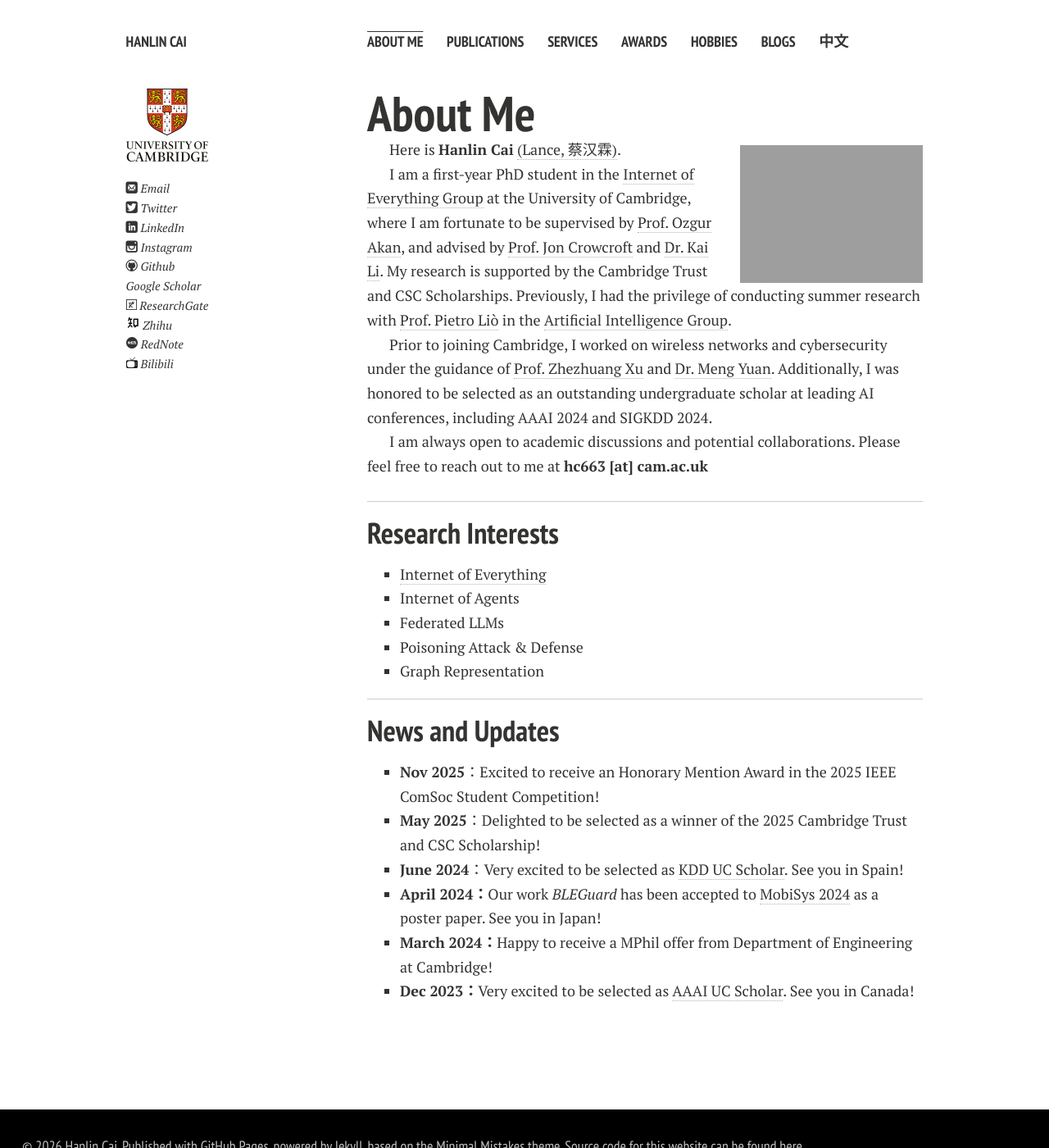
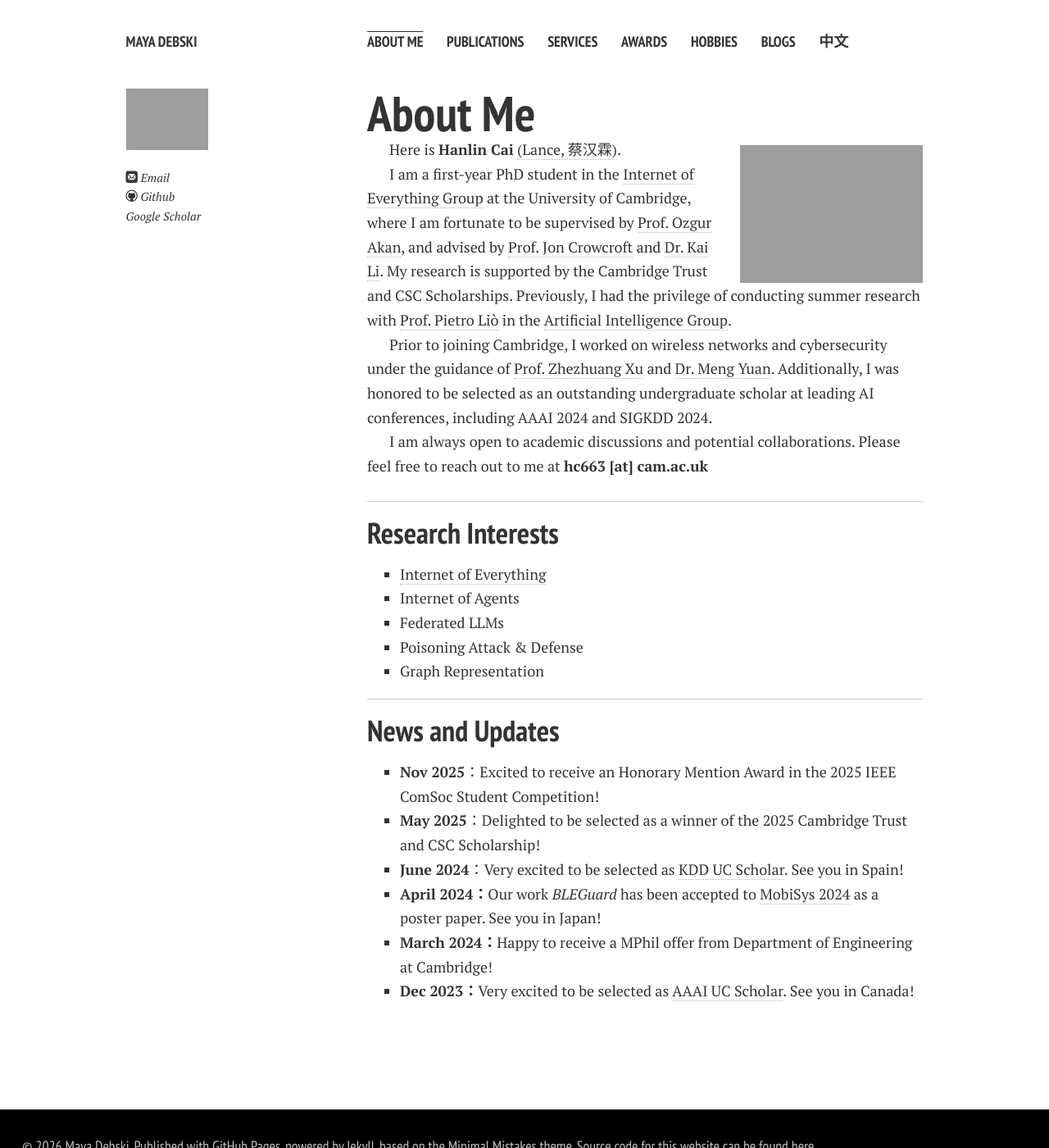
Before and after one commit to maya-debski/maya-debski.github.io, a Jekyll site: the page built from index.md, in a window 1280 px wide and 1400 px high. Shown: the whole window at 82% size. Built offline with Jekyll 4.4.1, drawn with Linux system fonts in a browser that asks for light colours; nearby versions of some CDN libraries; comment, search, counter and statistics services are not loaded; a style sheet for code colours, icons or effects is not loaded; our own code applies the rules of GitHub Pages for plain Markdown files; some of the changed text lies outside the part shown.

Commit message:
[docs] config updates

```diff
--- a/_config.yml
+++ b/_config.yml
@@ -1,34 +1,29 @@
 # --------------------------------------------------
 #  BASIC SITE INFO
 # --------------------------------------------------
-title: Hanlin Cai   # Main site title (appears in browser tab & RSS)
-tagline: Here is personal website of Hanlin Cai. Powered by Jekyll, based on the Minimal Mistakes theme.  # Optional short tagline, used by some layouts
-description: Here is personal website of Hanlin Cai, PhD Student at the University of Cambridge.  # Strongly recommended for SEO & social cards
+title: Maya Debski   # Main site title (appears in browser tab & RSS)
+tagline: Here is the personal website of Maya Debski. Powered by Jekyll, based on the Minimal Mistakes theme.  # Optional short tagline, used by some layouts
+description: Here is the personal website of Maya Debski, PhD Student at the University of Cambridge.  # Strongly recommended for SEO & social cards
 
 # TIP ── For local development you can comment out `url`
 # and build with relative paths. In production you want this set.
-url: https://caihanlin.com
+#url: https://caihanlin.com
 
 # --------------------------------------------------
 #  AUTHOR / PROFILE DATA
 # --------------------------------------------------
 owner:
-  name: Hanlin Cai
-  avatar: cam_logo.png   # 剑桥校徽（正方形）
+  name: Maya Debski
+  #avatar: cam_logo.png   # 剑桥校徽（正方形）
   # bio: Dream big, stay positive, work hard, and enjoy the journey.
-  email: hc663@cam.ac.uk
+  email: maya.debski@utexas.edu
   # cv: https://caihanlin.com/file/CV-HanlinCAI.pdf
 
   # Social networking links are used in author-bio sidebar. Update and remove as you like.
-  twitter: lancecai2002
-  github: GuangLun2000
-  linkedin: hanlincai
-  scholar: https://scholar.google.com/citations?user=8igSoWgAAAAJ
-  researchgate: https://www.researchgate.net/profile/Hanlin-Cai
-  zhihu: https://www.zhihu.com/people/chlire
-  xiaohongshu: 5c27848f0000000005030c6f
-  instagram: lancecai2002
-  bilibili: 594030035
+  github: maya-debski
+  scholar: https://scholar.google.com/citations?user=xy3YYuIAAAAJ&hl=en
+  orcid: https://orcid.org/0000-0002-1998-5677
+  nasa ads: https://ui.adsabs.harvard.edu/search/fq=%7B!type%3Daqp%20v%3D%24fq_database%7D&fq_database=(database%3Aastronomy%20OR%20database%3Aphysics)&q=orcid%3A%220000-0002-1998-5677%22&sort=date%20desc%2C%20bibcode%20desc&p_=0
   # facebook: caihanlin2002
   # lastfm:
   # tumblr:
@@ -37,7 +32,7 @@
 # --------------------------------------------------
 #  SEARCH-ENGINE VERIFICATION & ANALYTICS
 # --------------------------------------------------
-google_verify: "SkiyuGpJOKT74vv5GmXLvYXXDkXy4v8VWPtbelYz3Hs"
+#google_verify: "SkiyuGpJOKT74vv5GmXLvYXXDkXy4v8VWPtbelYz3Hs"
 # bing_verify: ""    # https://ssl.bing.com/webmaster/configure/verify/ownership Option 2 content= goes here
 # google_analytics: "G-XXXXXXX"                                 # GA-4 property ID
 
@@ -66,7 +61,7 @@
 # --------------------------------------------------
 #  BUILD & RENDERING OPTIONS
 # --------------------------------------------------
-timezone: Asia/Shanghai          # IANA time-zone ID (China/Beijing is invalid)
+timezone: USA/Chicago         # IANA time-zone ID (China/Beijing is invalid)
 future: true                     # Render posts dated in the future
 highlighter: rouge               # Code highlighter; Rouge is default in MM
 # markdown: kramdown             # Jekyll default; uncomment to force
@@ -101,7 +96,7 @@
 #  DISQUS COMMENT SYSTEM
 # --------------------------------------------------
 disqus:
-  shortname: lancecai
+  shortname: debskimaya
 
 
 # include: [".htaccess"]
```
